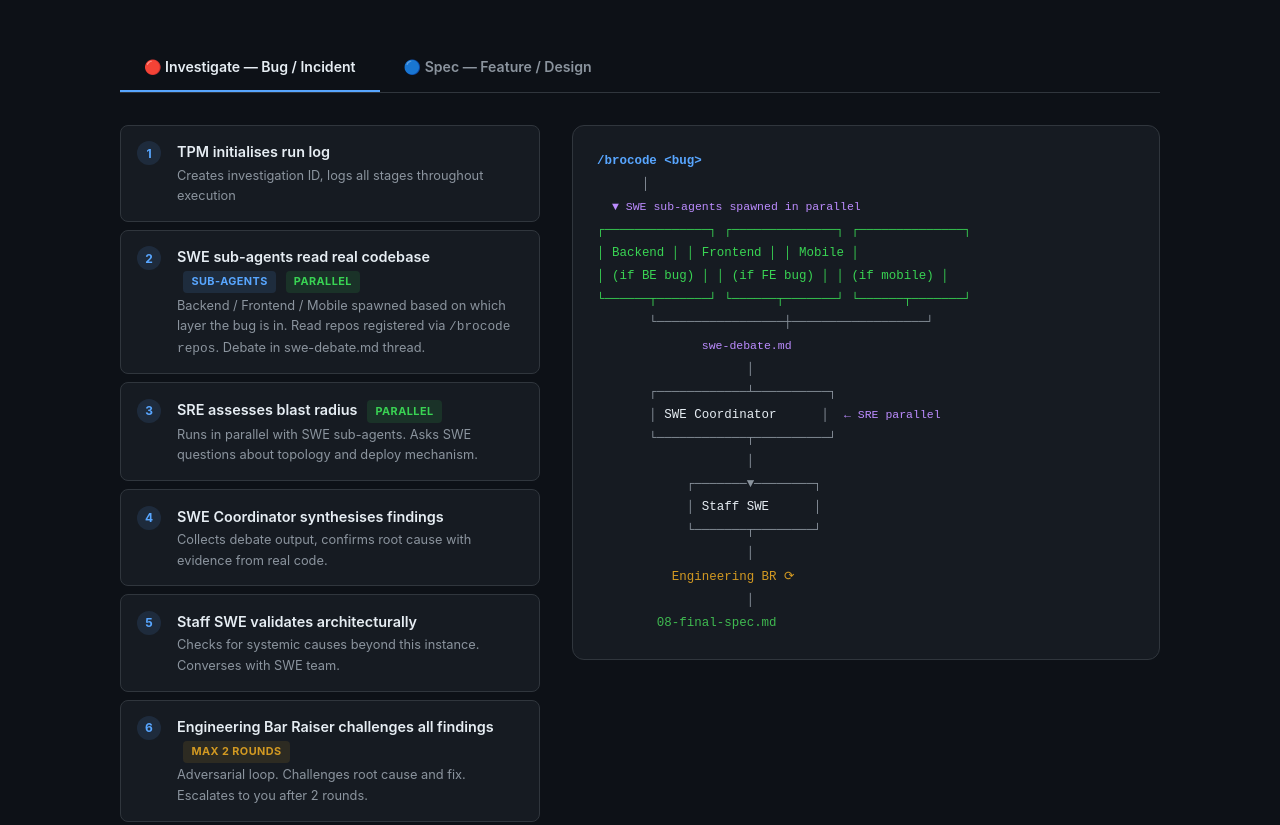
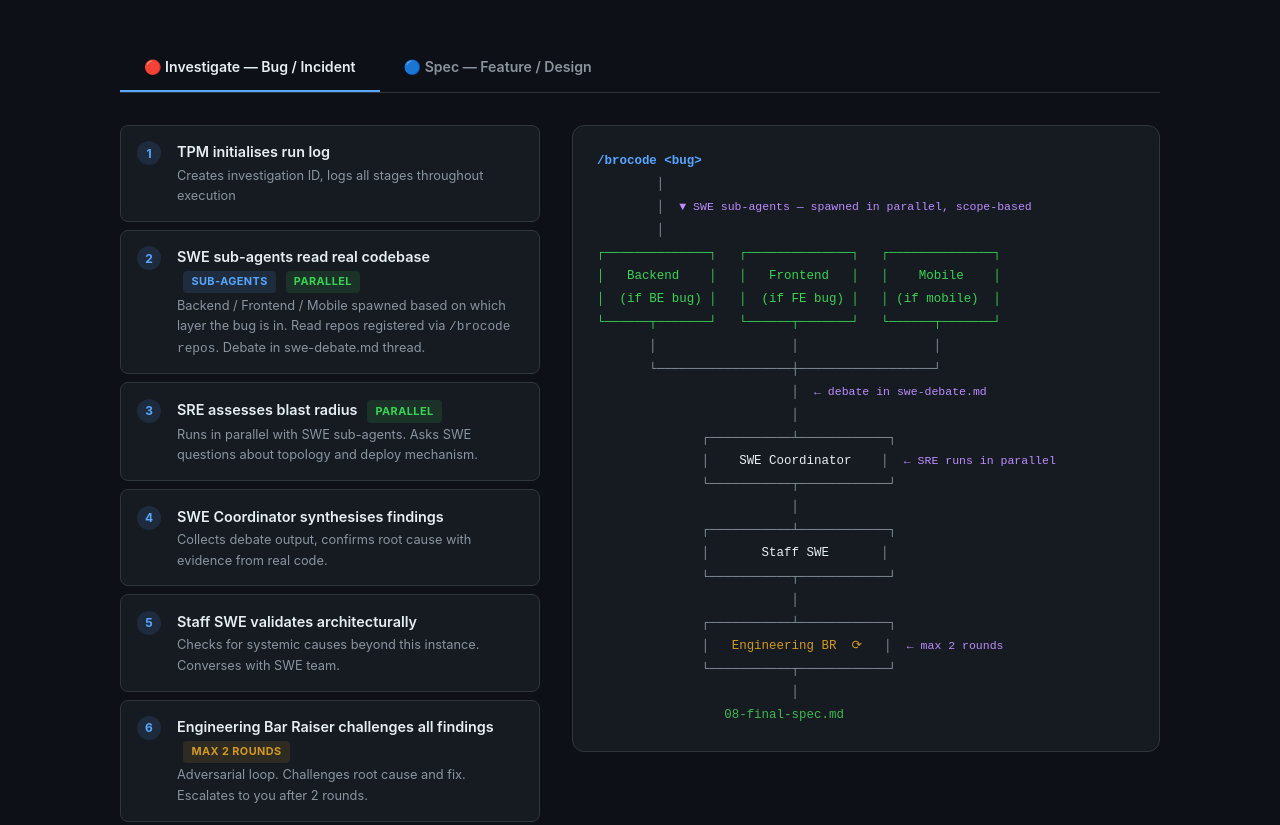
Before and after one commit to im-adarsh/brocode, a plain HTML site: page docs/index.html in a window 1280 px wide. Shown: the part 1421-2246 px from the top of the page. Drawn offline with Linux system fonts and the light colour scheme.

Commit message:
fix: rewrite flow diagrams with pre blocks for proper alignment
Replace &nbsp; hacks with <pre> tags — clean box-drawing chars,
centered spines, consistent indentation on both Investigate and Spec diagrams.

Co-Authored-By: Claude Sonnet 4.6 <noreply@anthropic.com>

```diff
--- a/docs/index.html
+++ b/docs/index.html
@@ -217,6 +217,9 @@
       border-radius: var(--radius-lg); padding: 1.5rem;
       font-family: var(--font-mono); font-size: .78rem;
       line-height: 1.85; overflow-x: auto; color: var(--muted);
+    }
+    .flow-diagram pre {
+      margin: 0; font: inherit; white-space: pre; line-height: inherit;
     }
     .fd-title { color: var(--accent); font-weight: 700; }
     .fd-node { color: var(--text); }
@@ -645,29 +648,33 @@
           </div>
         </div>
       </div>
-      <div class="flow-diagram">
-<span class="fd-title">/brocode &lt;bug&gt;</span><br>
-&nbsp;&nbsp;&nbsp;&nbsp;&nbsp;&nbsp;│<br>
-&nbsp;&nbsp;<span class="fd-parallel">▼ SWE sub-agents spawned in parallel</span><br>
-<span class="fd-subagent">┌──────────────┐  ┌──────────────┐  ┌──────────────┐</span><br>
-<span class="fd-subagent">│   Backend    │  │   Frontend   │  │    Mobile    │</span><br>
-<span class="fd-subagent">│  (if BE bug) │  │  (if FE bug) │  │  (if mobile) │</span><br>
-<span class="fd-subagent">└──────┬───────┘  └──────┬───────┘  └──────┬───────┘</span><br>
-&nbsp;&nbsp;&nbsp;&nbsp;&nbsp;&nbsp;&nbsp;└─────────────────┼──────────────────┘<br>
-&nbsp;&nbsp;&nbsp;&nbsp;&nbsp;&nbsp;&nbsp;&nbsp;&nbsp;&nbsp;&nbsp;&nbsp;&nbsp;&nbsp;<span class="fd-parallel">swe-debate.md</span><br>
-&nbsp;&nbsp;&nbsp;&nbsp;&nbsp;&nbsp;&nbsp;&nbsp;&nbsp;&nbsp;&nbsp;&nbsp;&nbsp;&nbsp;&nbsp;&nbsp;&nbsp;&nbsp;&nbsp;&nbsp;│<br>
-&nbsp;&nbsp;&nbsp;&nbsp;&nbsp;&nbsp;&nbsp;┌────────────┴──────────┐<br>
-&nbsp;&nbsp;&nbsp;&nbsp;&nbsp;&nbsp;&nbsp;│ <span class="fd-node">SWE Coordinator</span>&nbsp;&nbsp;&nbsp;&nbsp;&nbsp;&nbsp;│&nbsp;&nbsp;<span class="fd-parallel">← SRE parallel</span><br>
-&nbsp;&nbsp;&nbsp;&nbsp;&nbsp;&nbsp;&nbsp;└────────────┬──────────┘<br>
-&nbsp;&nbsp;&nbsp;&nbsp;&nbsp;&nbsp;&nbsp;&nbsp;&nbsp;&nbsp;&nbsp;&nbsp;&nbsp;&nbsp;&nbsp;&nbsp;&nbsp;&nbsp;&nbsp;&nbsp;│<br>
-&nbsp;&nbsp;&nbsp;&nbsp;&nbsp;&nbsp;&nbsp;&nbsp;&nbsp;&nbsp;&nbsp;&nbsp;┌───────▼────────┐<br>
-&nbsp;&nbsp;&nbsp;&nbsp;&nbsp;&nbsp;&nbsp;&nbsp;&nbsp;&nbsp;&nbsp;&nbsp;│ <span class="fd-node">Staff SWE</span>&nbsp;&nbsp;&nbsp;&nbsp;&nbsp;&nbsp;│<br>
-&nbsp;&nbsp;&nbsp;&nbsp;&nbsp;&nbsp;&nbsp;&nbsp;&nbsp;&nbsp;&nbsp;&nbsp;└───────┬────────┘<br>
-&nbsp;&nbsp;&nbsp;&nbsp;&nbsp;&nbsp;&nbsp;&nbsp;&nbsp;&nbsp;&nbsp;&nbsp;&nbsp;&nbsp;&nbsp;&nbsp;&nbsp;&nbsp;&nbsp;&nbsp;│<br>
-&nbsp;&nbsp;&nbsp;&nbsp;&nbsp;&nbsp;&nbsp;&nbsp;&nbsp;&nbsp;<span class="fd-gate">Engineering BR ⟳</span><br>
-&nbsp;&nbsp;&nbsp;&nbsp;&nbsp;&nbsp;&nbsp;&nbsp;&nbsp;&nbsp;&nbsp;&nbsp;&nbsp;&nbsp;&nbsp;&nbsp;&nbsp;&nbsp;&nbsp;&nbsp;│<br>
-&nbsp;&nbsp;&nbsp;&nbsp;&nbsp;&nbsp;&nbsp;&nbsp;<span class="fd-output">08-final-spec.md</span>
-      </div>
+      <div class="flow-diagram"><pre>
+<span class="fd-title">/brocode &lt;bug&gt;</span>
+        │
+        │  <span class="fd-parallel">▼ SWE sub-agents — spawned in parallel, scope-based</span>
+        │
+<span class="fd-subagent">┌──────────────┐   ┌──────────────┐   ┌──────────────┐</span>
+<span class="fd-subagent">│   Backend    │   │   Frontend   │   │    Mobile    │</span>
+<span class="fd-subagent">│  (if BE bug) │   │  (if FE bug) │   │ (if mobile)  │</span>
+<span class="fd-subagent">└──────┬───────┘   └──────┬───────┘   └──────┬───────┘</span>
+       │                  │                  │
+       └──────────────────┼──────────────────┘
+                          │  <span class="fd-parallel">← debate in swe-debate.md</span>
+                          │
+              ┌───────────┴────────────┐
+              │    <span class="fd-node">SWE Coordinator</span>    │  <span class="fd-parallel">← SRE runs in parallel</span>
+              └───────────┬────────────┘
+                          │
+              ┌───────────┴────────────┐
+              │       <span class="fd-node">Staff SWE</span>       │
+              └───────────┬────────────┘
+                          │
+              ┌───────────┴────────────┐
+              │   <span class="fd-gate">Engineering BR  ⟳</span>   │  <span class="fd-parallel">← max 2 rounds</span>
+              └───────────┬────────────┘
+                          │
+                 <span class="fd-output">08-final-spec.md</span>
+</pre></div>
     </div>
 
     <div class="flow-panel" id="panel-spec">
@@ -722,34 +729,50 @@
           </div>
         </div>
       </div>
-      <div class="flow-diagram">
-<span class="fd-title">/brocode &lt;feature&gt;</span><br>
-&nbsp;&nbsp;&nbsp;&nbsp;&nbsp;&nbsp;│<br>
-&nbsp;&nbsp;&nbsp;&nbsp;&nbsp;<span class="fd-parallel">─── PRODUCT TRACK ──────</span><br>
-&nbsp;&nbsp;&nbsp;&nbsp;&nbsp;&nbsp;│<br>
-<span class="fd-node">┌──────────┐&nbsp;&nbsp;┌───────────┐</span><br>
-<span class="fd-node">│    PM    │↔️│  Designer │</span><br>
-<span class="fd-node">└──────────┘&nbsp;&nbsp;└───────────┘</span><br>
-&nbsp;&nbsp;&nbsp;&nbsp;&nbsp;&nbsp;│<br>
-&nbsp;&nbsp;<span class="fd-gate">Product BR ⟳ GATE</span><br>
-&nbsp;&nbsp;&nbsp;&nbsp;&nbsp;&nbsp;│<br>
-&nbsp;&nbsp;&nbsp;&nbsp;&nbsp;<span class="fd-parallel">─── ENGINEERING TRACK ──</span><br>
-&nbsp;&nbsp;&nbsp;&nbsp;&nbsp;&nbsp;│<br>
-<span class="fd-parallel">▼ SWE sub-agents — parallel</span><br>
-<span class="fd-subagent">┌─────────┐ ┌──────────┐ ┌────────┐</span><br>
-<span class="fd-subagent">│ Backend │ │ Frontend │ │ Mobile │</span><br>
-<span class="fd-subagent">└────┬────┘ └────┬─────┘ └───┬────┘</span><br>
-&nbsp;&nbsp;&nbsp;&nbsp;&nbsp;└──────────┼──────────────┘<br>
-&nbsp;&nbsp;&nbsp;&nbsp;&nbsp;&nbsp;&nbsp;&nbsp;&nbsp;&nbsp;<span class="fd-node">SWE Coordinator</span><br>
-&nbsp;&nbsp;&nbsp;&nbsp;&nbsp;&nbsp;&nbsp;&nbsp;&nbsp;&nbsp;&nbsp;&nbsp;&nbsp;&nbsp;&nbsp;&nbsp;│<br>
-&nbsp;&nbsp;&nbsp;&nbsp;&nbsp;&nbsp;&nbsp;&nbsp;&nbsp;<span class="fd-node">Staff SWE</span><br>
-&nbsp;&nbsp;&nbsp;&nbsp;&nbsp;&nbsp;&nbsp;&nbsp;&nbsp;&nbsp;&nbsp;&nbsp;&nbsp;&nbsp;&nbsp;&nbsp;│<br>
-&nbsp;&nbsp;&nbsp;&nbsp;<span class="fd-parallel">SRE ↔ QA (parallel)</span><br>
-&nbsp;&nbsp;&nbsp;&nbsp;&nbsp;&nbsp;&nbsp;&nbsp;&nbsp;&nbsp;&nbsp;&nbsp;&nbsp;&nbsp;&nbsp;&nbsp;│<br>
-&nbsp;&nbsp;&nbsp;&nbsp;&nbsp;&nbsp;<span class="fd-gate">Engineering BR ⟳</span><br>
-&nbsp;&nbsp;&nbsp;&nbsp;&nbsp;&nbsp;&nbsp;&nbsp;&nbsp;&nbsp;&nbsp;&nbsp;&nbsp;&nbsp;&nbsp;&nbsp;│<br>
-&nbsp;&nbsp;&nbsp;&nbsp;&nbsp;&nbsp;&nbsp;&nbsp;<span class="fd-output">08-final-spec.md</span>
-      </div>
+      <div class="flow-diagram"><pre>
+<span class="fd-title">/brocode &lt;feature&gt;</span>
+        │
+        │  <span class="fd-parallel">── PRODUCT TRACK ─────────────────────────────────</span>
+        │
+  ┌─────┴──────┐         ┌──────────────┐
+  │    <span class="fd-node">PM</span>      │ <span class="fd-parallel">↔ converse</span> │   <span class="fd-node">Designer</span>    │
+  └─────┬──────┘         └──────┬───────┘
+        └───────────┬───────────┘
+                    │
+        ┌───────────┴────────────┐
+        │   <span class="fd-gate">Product BR  ⟳  GATE</span>  │  <span class="fd-parallel">← max 2 rounds · blocks eng</span>
+        └───────────┬────────────┘
+                    │
+        │  <span class="fd-parallel">── ENGINEERING TRACK ──────────────────────────────</span>
+        │
+        │  <span class="fd-parallel">▼ SWE sub-agents — spawned in parallel, scope-based</span>
+        │
+<span class="fd-subagent">┌──────────────┐   ┌──────────────┐   ┌──────────────┐</span>
+<span class="fd-subagent">│   Backend    │   │   Frontend   │   │    Mobile    │</span>
+<span class="fd-subagent">└──────┬───────┘   └──────┬───────┘   └──────┬───────┘</span>
+       │                  │                  │
+       └──────────────────┼──────────────────┘
+                          │  <span class="fd-parallel">← debate in swe-debate.md</span>
+                          │
+              ┌───────────┴────────────┐
+              │    <span class="fd-node">SWE Coordinator</span>    │
+              └───────────┬────────────┘
+                          │
+              ┌───────────┴────────────┐
+              │       <span class="fd-node">Staff SWE</span>       │
+              └─────┬─────────────┬────┘
+                    │             │
+             ┌──────┴──┐     ┌────┴─────┐
+             │   <span class="fd-node">SRE</span>   │     │    <span class="fd-node">QA</span>    │  <span class="fd-parallel">← parallel</span>
+             └──────┬──┘     └────┬─────┘
+                    └──────┬──────┘
+                           │
+              ┌────────────┴───────────┐
+              │   <span class="fd-gate">Engineering BR  ⟳</span>   │  <span class="fd-parallel">← max 2 rounds</span>
+              └────────────┬───────────┘
+                           │
+                  <span class="fd-output">08-final-spec.md</span>
+</pre></div>
     </div>
   </div>
 </section>
```
